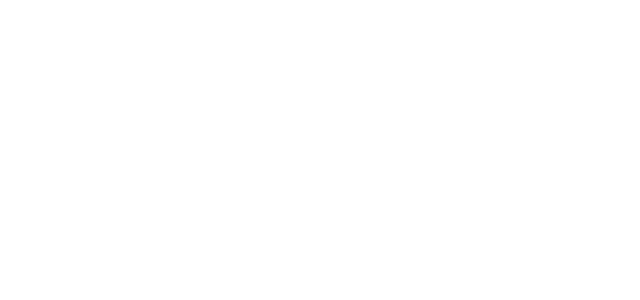
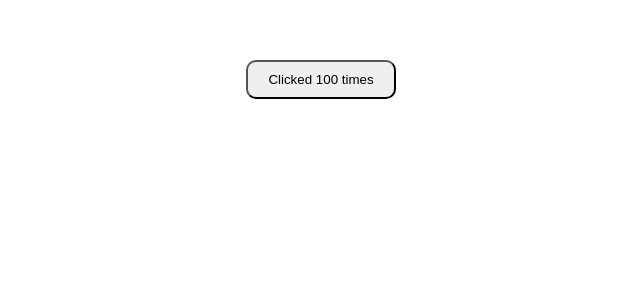
Before and after one commit to chebon254/vuejs-start-app, a Vue app: page / in a window 1280 px wide. Shown: the top 300 px of the page, without its empty margins (319-959 px from the left). Built offline with nearby package versions, Linux system fonts and the light colour scheme.

Commit message:
Reuseability composition API

```diff
--- a/src/App.vue
+++ b/src/App.vue
@@ -65,10 +65,12 @@
     -->
     <!-- <PostListVue/> -->
     <!-- <HoverVue/> -->
+    <ClickCounter/>
   </div>
 </template>
 
 <script>
+import ClickCounter  from "./components/ClickCounter.vue";
 // import HoverVue from './components/HoverVue.vue'
 // import PostListVue from './components/PostListVue.vue'
 // import TabAVue from './components/TabA.vue'
@@ -86,6 +88,7 @@
 export default {
   name: 'App',
   components : {
+    ClickCounter
     // HoverVue
     // PostListVue,
     // TabAVue,
--- /dev/null
+++ b/src/components/ClickCounter.vue
@@ -0,0 +1,23 @@
+<template>
+    <div>
+        <button @click="incrementCount">Clicked {{count}} times</button>
+    </div>
+</template>
+
+<script>
+import useCounter from '../composibles/useCounter'
+    export default {
+        name:"ClickCount",
+        setup(){
+            const  {count, incrementCount} = useCounter(100, 10)
+            return{
+                count,
+                incrementCount
+            }
+        }
+    }
+</script>
+
+<style scoped>
+
+</style>
--- /dev/null
+++ b/src/composibles/useCounter.js
@@ -0,0 +1,13 @@
+import { ref } from "vue";
+
+export default function useCounter(initialCount = 0, stepSize = 1) {
+    const count = ref(initialCount)
+
+    function incrementCount() {
+        count.value += stepSize
+    }
+    return{
+        count,
+        incrementCount
+    }
+}
```
